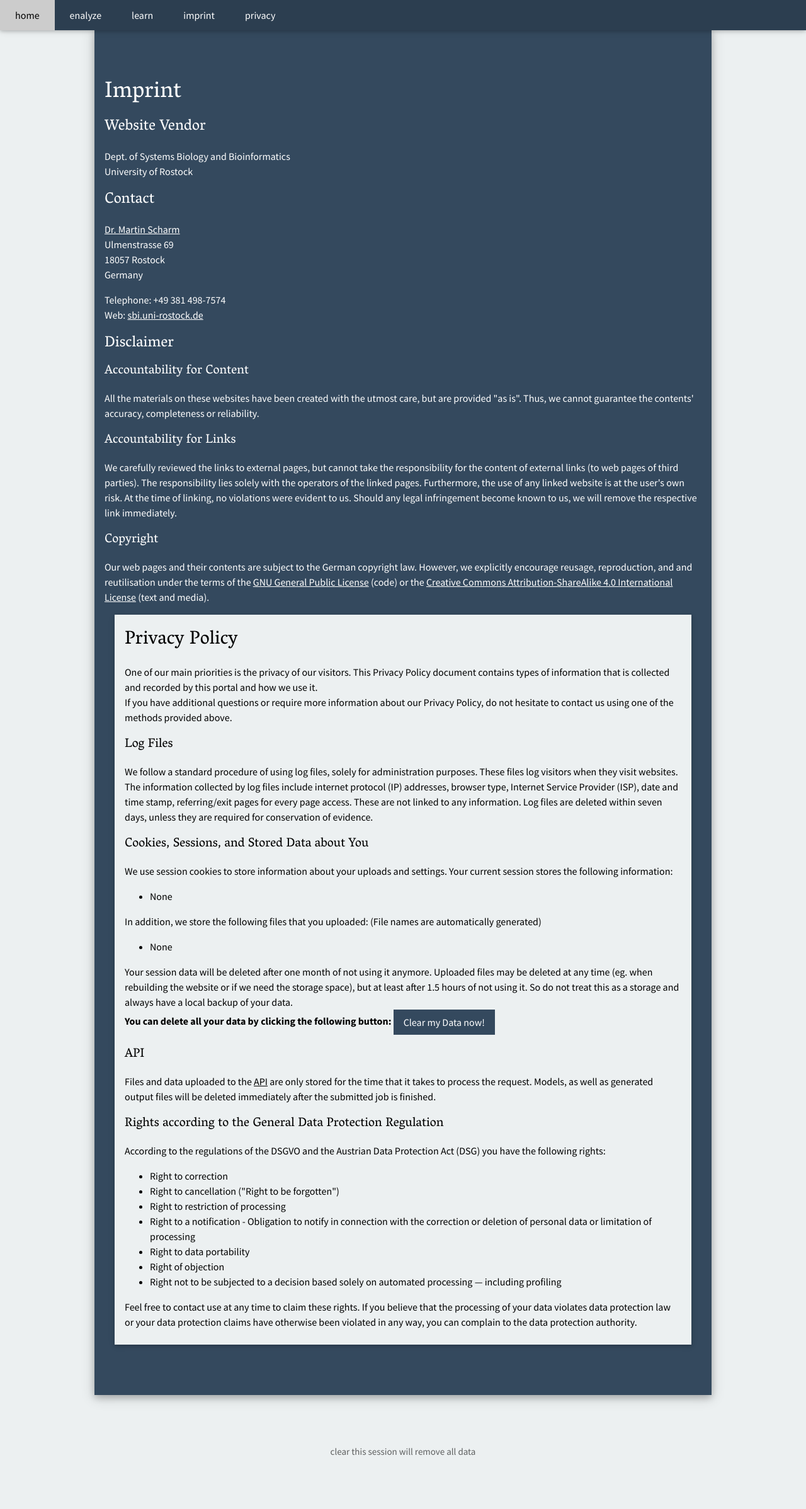
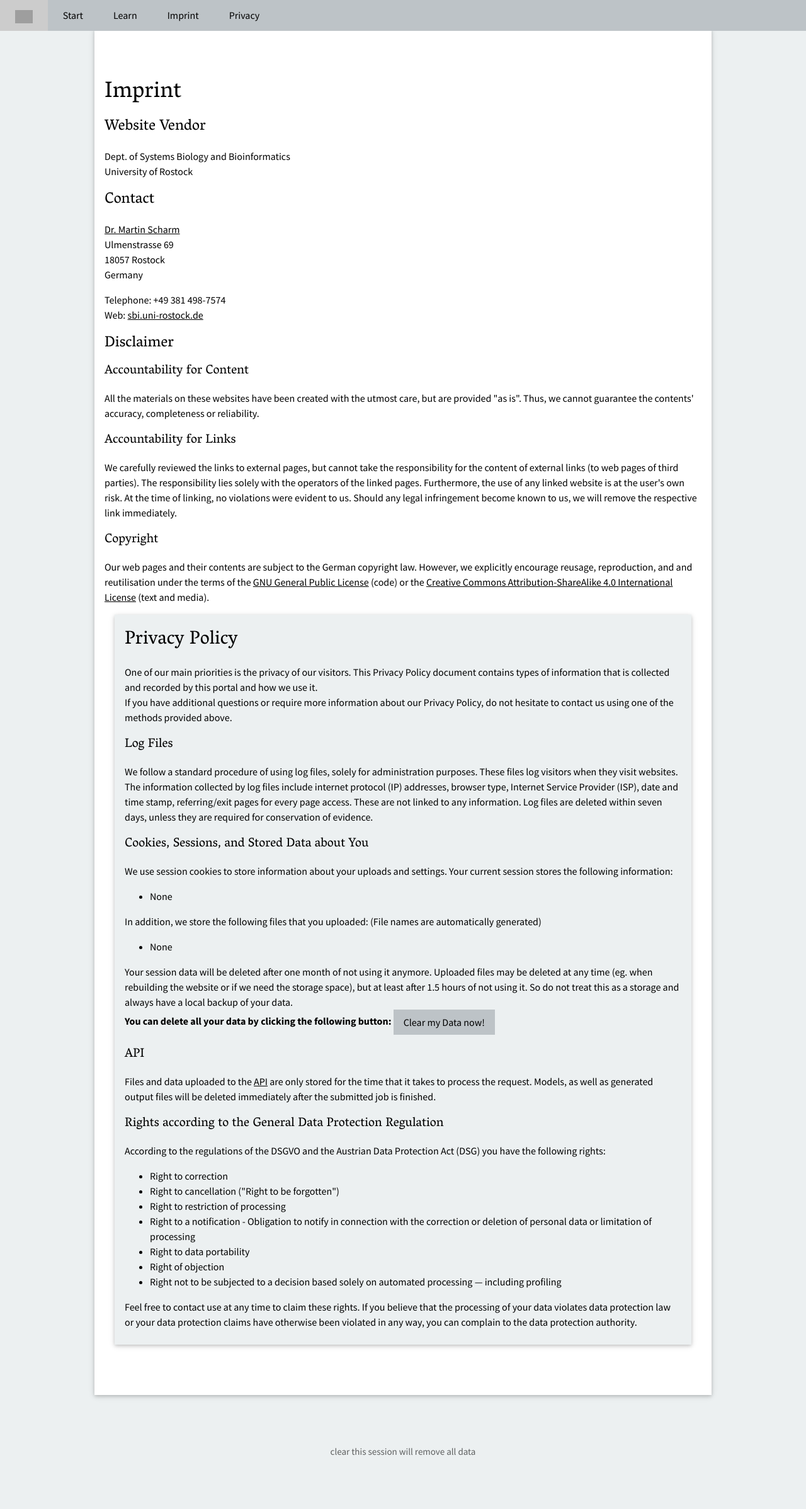
Before and after one commit to binfalse/GEMtractor, a Django app: page /imprint in a window 1280 px wide. Shown: the whole page at 63% size. Run offline with Django 3.2, Linux system fonts and the light colour scheme; parts of the project's set-up code (start-up, migrations or seed data) failed here and were passed over; grey boxes are pictures that could not be loaded.

Commit message:
restyling everything to get it cleaner

```diff
--- a/src/static/css/main.css
+++ b/src/static/css/main.css
@@ -28,8 +28,9 @@ h1, h2, h3, h4, h5, h6 {
 #navMobi {
     margin-top:46px
 }
-.w3-striped tbody tr:nth-child(2n) {
-        background-color:#2c3e50;
+.w3-striped tbody tr:nth-child(2n),
+ .w3-striped thead{
+        background-color:#ecf0f1;
 }
 .filter-excluded {
     opacity: 0.3;
@@ -78,3 +79,17 @@ a.bigg_id:hover {
 .sorted-asc .fa-sort {
   display: none
 }
+#indexlogo * {
+  width: 400px;
+  max-width: 100%;
+}
+.w3-top object,
+.w3-top img {
+  height: 1.3em;
+}
+#skeleton-tabs-top {
+  margin-bottom: 30px;
+}
+#custom-model {
+  display: none;
+}
--- a/src/static/js/main.js
+++ b/src/static/js/main.js
@@ -687,6 +687,14 @@ function prepareIndex () {
         }
     });
 
+
+  $('#custom-model').change (function() {
+		var fileName = '';
+		fileName = $(this).val();
+		if (fileName.indexOf("\\") !== -1)
+			fileName = fileName.substring(fileName.lastIndexOf("\\") + 1, fileName.length);
+		$('#upload-name').html(fileName);
+	 });
 }
 
 
--- a/src/templates/base.html
+++ b/src/templates/base.html
@@ -31,31 +31,40 @@
 		<link rel="stylesheet" href="{% static 'css/main.css' %}" type="text/css" />
 		<link rel="stylesheet" href="{% static 'webfonts/fonts.css' %}" type="text/css" />
 		<link rel="stylesheet" href="{% static 'css/fontawesome-5.10.1.css' %}" type="text/css" />
+		<link rel="icon" href="{% static 'pics/gemtractor-portrait.png' %}">
 	</head>
 	<body class="w3-flat-clouds">
 
 		<div class="w3-top">
-			<div class="w3-bar w3-flat-midnight-blue w3-card w3-center">
+			<div class="w3-bar w3-flat-silver w3-center">
 				<a class="w3-bar-item w3-button w3-padding-large w3-hide-medium w3-hide-large w3-right" href="javascript:void(0)" onclick="toggleNaviMobile()" title="Toggle Navigation Menu"><i class="fa fa-bars"></i></a>
-				<a href="/" class="w3-bar-item w3-button w3-padding-large">home</a>
-				<a href="/enalyzing" class="w3-bar-item w3-button w3-padding-large w3-hide-small">enalyze</a>
-				<a href="/learn" class="w3-bar-item w3-button w3-padding-large w3-hide-small">learn</a>
-				<a href="/imprint#imprint" class="w3-bar-item w3-button w3-padding-large w3-hide-small">imprint</a>
-				<a href="/imprint#privacy" class="w3-bar-item w3-button w3-padding-large w3-hide-small">privacy</a>
+				<a href="/" class="w3-bar-item w3-button w3-padding-large">
+<!--
+					<object data="{% static 'pics/gemtractor-landscape-white.svg' %}" type="image/svg+xml">
+-->
+						<img src="{% static 'pics/gemtractor-landscape.png' %}" title="GEMtractor" alt="GEMtractor"/>
+<!--
+					</object>
+-->
+				</a>
+				<a href="/enalyzing" class="w3-bar-item w3-button w3-padding-large w3-hide-small">Start</a>
+				<a href="/learn" class="w3-bar-item w3-button w3-padding-large w3-hide-small">Learn</a>
+				<a href="/imprint#imprint" class="w3-bar-item w3-button w3-padding-large w3-hide-small">Imprint</a>
+				<a href="/imprint#privacy" class="w3-bar-item w3-button w3-padding-large w3-hide-small">Privacy</a>
 			</div>
 		</div>
 
 
 		<div id="navMobi" class="w3-bar-block w3-flat-midnight-blue w3-hide w3-hide-large w3-hide-medium w3-top">
-			<a href="/enalyzing" class="w3-bar-item w3-button w3-padding-large" onclick="toggleNaviMobile()">enalyze</a>
-			<a href="/learn" class="w3-bar-item w3-button w3-padding-large" onclick="toggleNaviMobile()">learn</a>
-			<a href="/imprint#imprint" class="w3-bar-item w3-button w3-padding-large" onclick="toggleNaviMobile()">imprint</a>
-			<a href="/imprint#privacy" class="w3-bar-item w3-button w3-padding-large" onclick="toggleNaviMobile()">privacy</a>
+			<a href="/enalyzing" class="w3-bar-item w3-button w3-padding-large" onclick="toggleNaviMobile()">Start</a>
+			<a href="/learn" class="w3-bar-item w3-button w3-padding-large" onclick="toggleNaviMobile()">Learn</a>
+			<a href="/imprint#imprint" class="w3-bar-item w3-button w3-padding-large" onclick="toggleNaviMobile()">Imprint</a>
+			<a href="/imprint#privacy" class="w3-bar-item w3-button w3-padding-large" onclick="toggleNaviMobile()">Privacy</a>
 		</div>
 
 
 		<div class="w3-content">
-			<div class="w3-container w3-content w3-flat-wet-asphalt w3-padding-64 w3-margin-top w3-card-4">
+			<div class="w3-container w3-content w3-white w3-padding-64 w3-margin-top w3-card">
 			{% block content %}{% endblock %}
 		</div>
 
--- a/src/templates/enalyzing/filter.html
+++ b/src/templates/enalyzing/filter.html
@@ -52,7 +52,7 @@
   </p>
 
 
-  <div class="w3-bar w3-flat-silver">
+  <div class="w3-bar  w3-white w3-border">
     <div class="w3-bar-item w3-hide-small">Filter:</div>
     <button id="filter-species-tab" class="w3-bar-item w3-button" onclick="tab('filter-species', 'filter-species-tab')">Species</button>
     <button id="filter-reaction-tab" class="w3-bar-item w3-button" onclick="tab('filter-reaction', 'filter-reaction-tab')">Reaction</button>
--- a/src/templates/enalyzing/skeleton.html
+++ b/src/templates/enalyzing/skeleton.html
@@ -12,7 +12,7 @@ enalyzing
 
 {% if model_name %}
 
-<div class="w3-bar w3-flat-silver">
+<div class="w3-bar w3-white w3-border" id="skeleton-tabs-top">
   <div class="w3-bar-item w3-hide-small">Model: {{model_name}}</div>
 <a href="{% url 'enalyzing:index' %}" class="w3-bar-item {% if current_url == 'enalyzing/' %}w3-flat-clouds{% endif %} w3-hide-small">Select other model</a>
 <a href="{% url 'enalyzing:index' %}" class="w3-bar-item {% if current_url == 'enalyzing/' %}w3-flat-clouds{% endif %} w3-hide-large w3-hide-medium">Select model</a>
--- a/src/templates/index/imprint.html
+++ b/src/templates/index/imprint.html
@@ -75,7 +75,7 @@ Web: <a href="https://www.sbi.uni-rostock.de">sbi.uni-rostock.de</a>
 	Your session data will be deleted after one month of not using it anymore.
 	Uploaded files may be deleted at any time (eg. when rebuilding the website or if we need the storage space), but at least after {{KEEP_UPLOADED}} hours of not using it.
 	So do not treat this as a storage and always have a local backup of your data.<br>
-	<strong>You can delete all your data by clicking the following button:</strong> <button class="w3-button w3-flat-wet-asphalt" id="clear-session">Clear my Data now!</button>
+	<strong>You can delete all your data by clicking the following button:</strong> <button class="w3-button w3-flat-silver" id="clear-session">Clear my Data now!</button>
 </p>
 <h4>API</h4>
 <p>
```
Also changed, not shown: src/templates/enalyzing/index.html (+9 -5 lines), src/templates/index/index.html (+24 -5 lines), src/templates/index/learn.html (+46 -16 lines).
